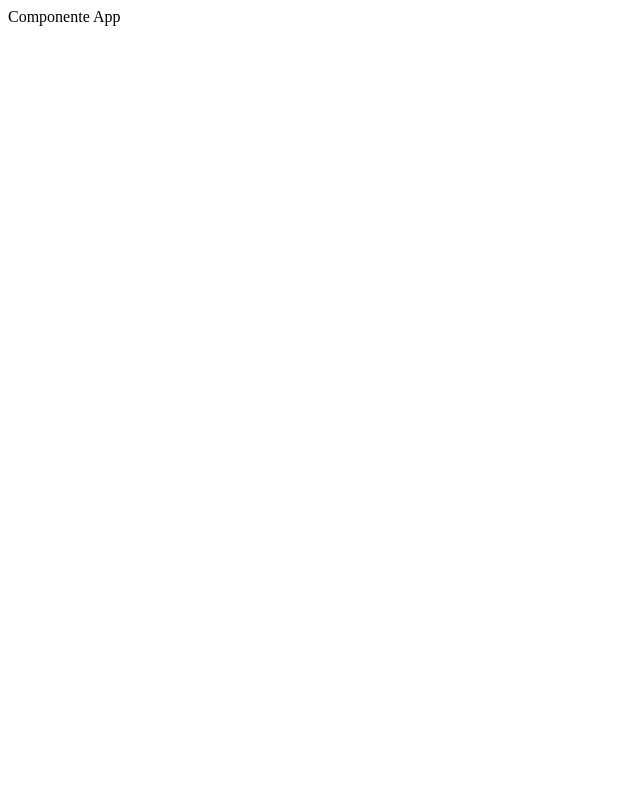
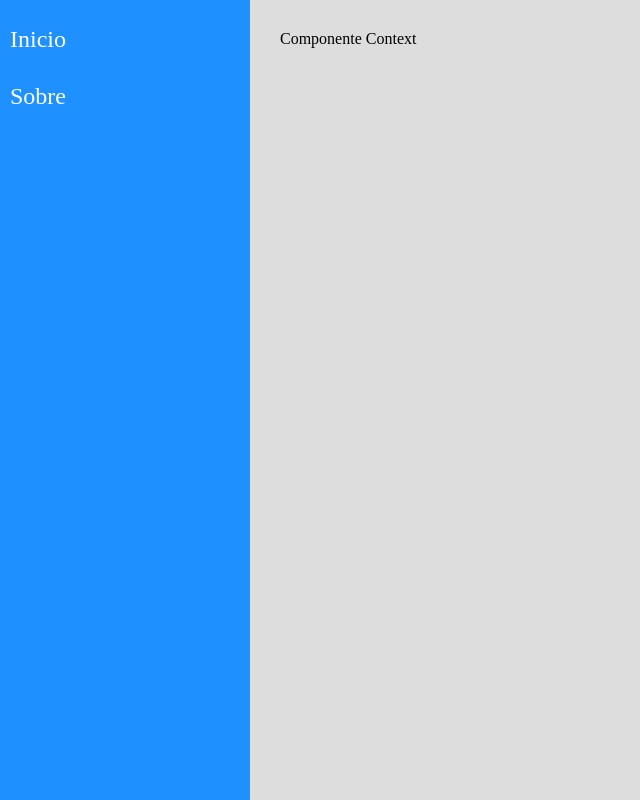
Before and after one commit to silvarafaell/Curso_React_Redux, a React (Create React App) app in the folder navegacao/: page / in a window 1280 px wide. Shown: the whole page, without its empty margins (0-640 px from the left). Built offline with nearby package versions, Linux system fonts and the light colour scheme.

Commit message:
Aplicando estilo - Navagacao com React Router

```diff
--- a/navegacao/src/components/layout/Context.css
+++ b/navegacao/src/components/layout/Context.css
@@ -0,0 +1,6 @@
+.Context {
+    display: flex;
+    flex-grow: 1;
+    background-color: #ddd;
+    padding: 30px;
+}
--- a/navegacao/src/components/layout/Menu.css
+++ b/navegacao/src/components/layout/Menu.css
@@ -1,3 +1,33 @@
 .Menu {
+    display: flex;
+    flex-basis: 250px;
 
+    background-color: #1e90ff;
 }
+
+.Menu nav {
+    flex-grow: 1;
+}
+
+.Menu ul {
+    list-style: none;
+    padding: 0;
+}
+
+.Menu li {
+    display: flex;
+}
+
+.Menu li a {
+    flex: 1;
+    padding: 10px;
+    margin-bottom: 10px;
+
+    text-decoration: none;
+    color: #fff;
+    font-size: 1.5rem;
+}
+
+.Menu li a:hover {
+    background: #00000030;
+}
--- a/navegacao/src/components/layout/Menu.jsx
+++ b/navegacao/src/components/layout/Menu.jsx
@@ -3,7 +3,16 @@
 
 const Menu = props => (
     <aside className="Menu">
-        Componente Menu
+        <nav>
+            <ul>
+                <li>
+                    <a href="">Inicio</a>
+                </li>
+                <li>
+                    <a href="">Sobre</a>
+                </li>
+            </ul>
+        </nav>
     </aside>
 )
 
--- /dev/null
+++ b/navegacao/src/index.css
@@ -0,0 +1,3 @@
+body {
+    margin: 0;
+}
--- a/navegacao/src/index.js
+++ b/navegacao/src/index.js
@@ -1,3 +1,4 @@
+import './index.css'
 import React from 'react'
 import ReactDOM from 'react-dom'
 
--- a/navegacao/src/views/App.css
+++ b/navegacao/src/views/App.css
@@ -1,3 +1,4 @@
 .App {
-
+    display: flex;
+    height: 100vh;
 }
--- a/navegacao/src/views/App.jsx
+++ b/navegacao/src/views/App.jsx
@@ -1,9 +1,12 @@
 import './App.css'
 import React from 'react'
+import Menu from '../components/layout/Menu'
+import Context from '../components/layout/Context'
 
 const App = props => (
     <div className="App">
-        Componente App
+        <Menu />
+        <Context />
     </div>
 )
 
```
